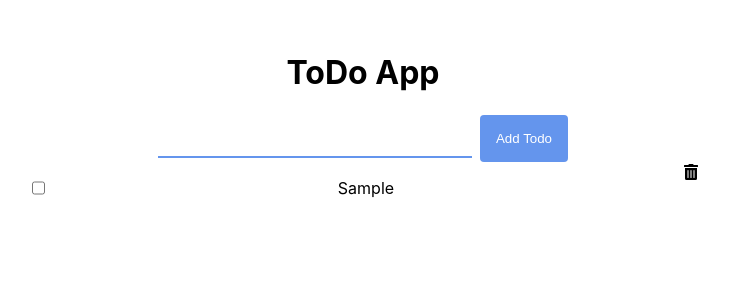
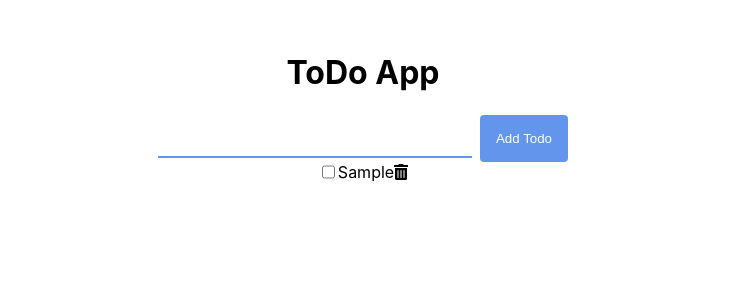
Before and after one commit to YaseenChauhan/todo-app, a React (Create React App) app: page / in a window 1280 px wide. Both pictures are taken after typing "Sample" into the empty fields and a click on the button "Add Todo". Shown: the top 300 px of the page, without its empty margins (277-1006 px from the left). Built offline with nearby package versions, Linux system fonts and the light colour scheme.

Commit message:
css fix and add strikethrough on completed todo

```diff
--- a/src/components/ToDo.js
+++ b/src/components/ToDo.js
@@ -9,10 +9,9 @@ const Todo = ({ onChange, completed, text, id }) => (
   <div className="todo">
 	<input type="checkbox" checked={completed} onChange={onChange} />
     <div
-		// onClick={onClick}
-		// style={{
-		// 	textDecoration: completed ? 'line-through' : 'none'
-		// }}
+		style={{
+			textDecoration: completed ? 'line-through' : 'none'
+		}}
 		className='todo-item'
     >
       	{text}
--- a/src/index.css
+++ b/src/index.css
@@ -39,11 +39,10 @@ code {
 }
 .todo-app-container .todo{
   display: flex;
-  justify-content: space-evenly;
+  justify-content: center;
 }
 .todo-app-container .todo-item{
     text-decoration: none;
-    padding: 1rem;
     cursor: pointer;
 
 }
--- a/src/reducers/todos.js
+++ b/src/reducers/todos.js
@@ -14,7 +14,7 @@ const todos = (state = [], action) => {
             return state.filter(todo => todo.id !== action.id);
 
         case 'TOGGLE_TODO':
-        return state.map(todo =>
+            return state.map(todo =>
             (todo.id === action.id)
             ? {...todo, completed: !todo.completed}
             : todo
```
